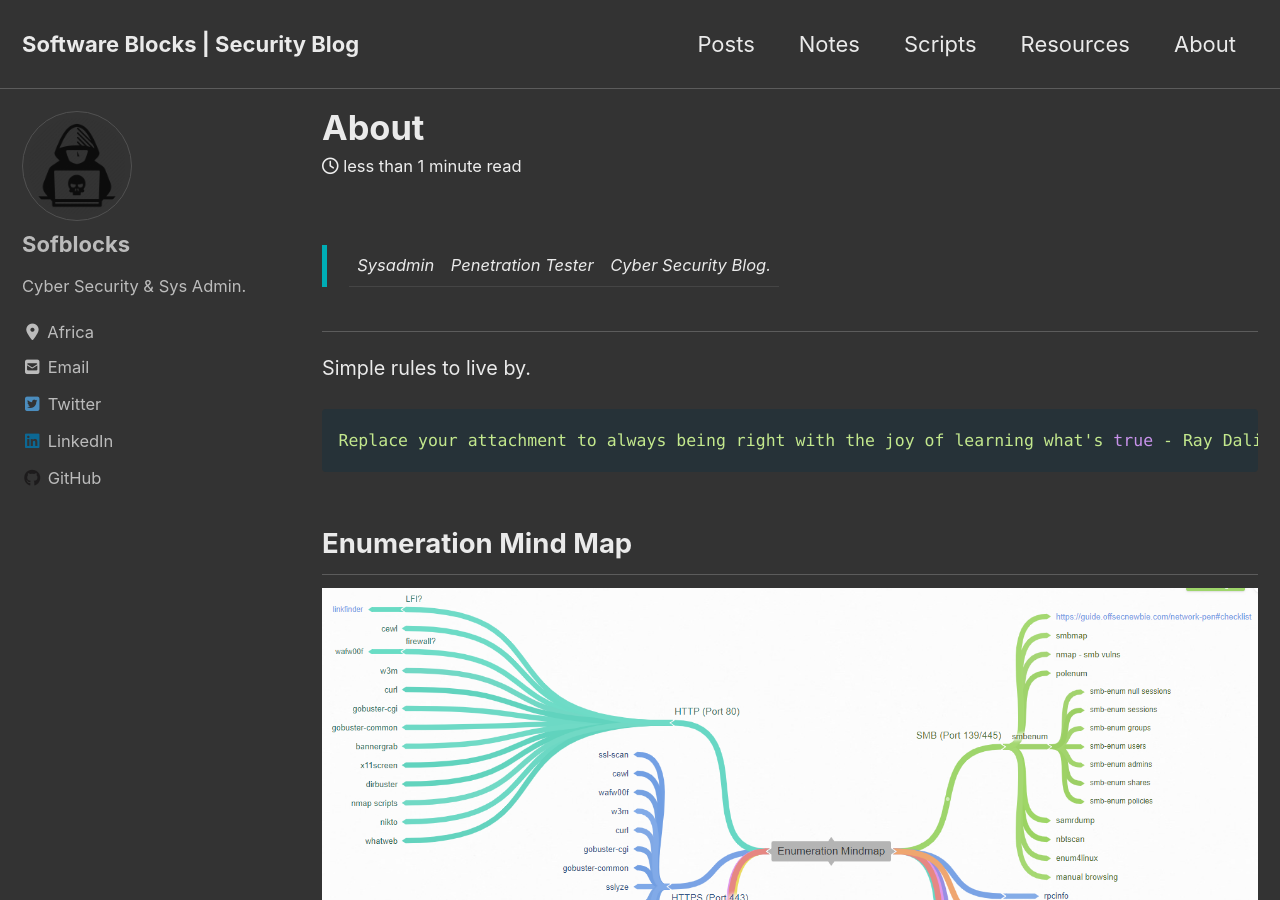
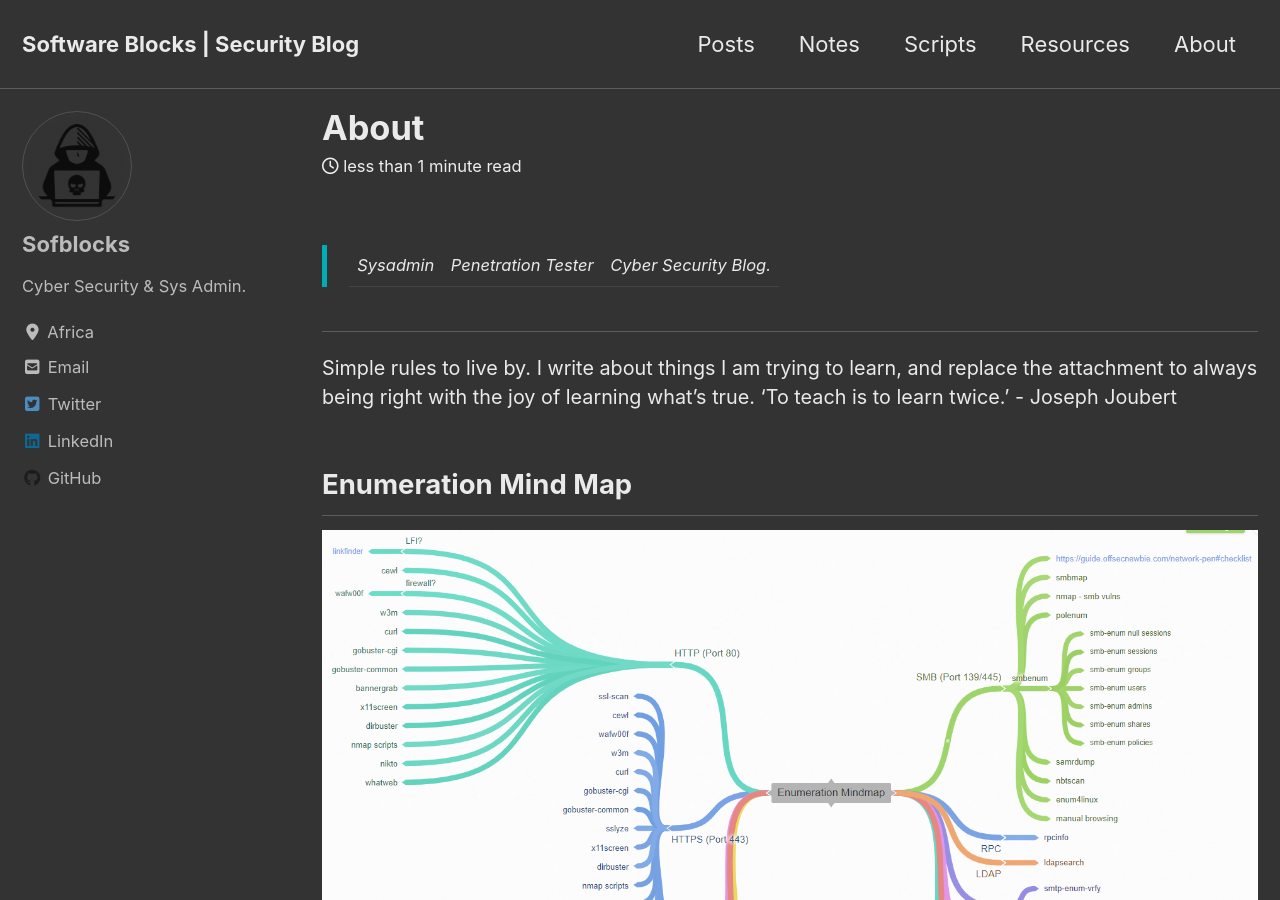
Before and after one commit to sofblocks/sofblocks.github.io, a Jekyll site: the page built from _pages/about.md, in a window 1280 px wide and 900 px high. Built offline with Jekyll 4.4.1, drawn with Linux system fonts in a browser that asks for light colours; cached includes are drawn as plain includes; nearby versions of some CDN libraries.

Commit message:
Update about.md

````diff
--- a/_pages/about.md
+++ b/_pages/about.md
@@ -10,8 +10,8 @@ classes: wide
 ------------------------------------------------------------------------------------------------------------------------------------
 
 Simple rules to live by.
-```yml
-Replace your attachment to always being right with the joy of learning what's true - Ray Dalio.
-```
+I write about things I am trying to learn, and replace the attachment to always being right with the joy of learning what's true.
+'To teach is to learn twice.' - Joseph Joubert
+
 ## Enumeration Mind Map
 ![upload-image]({{ "/assets/imgs/notes/map.png" | relative_url }})
````
